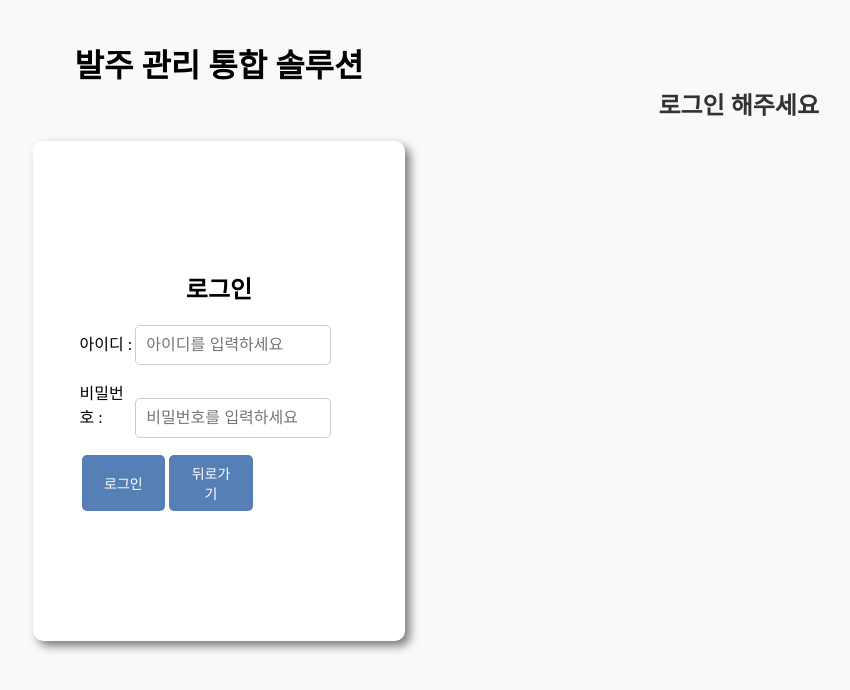
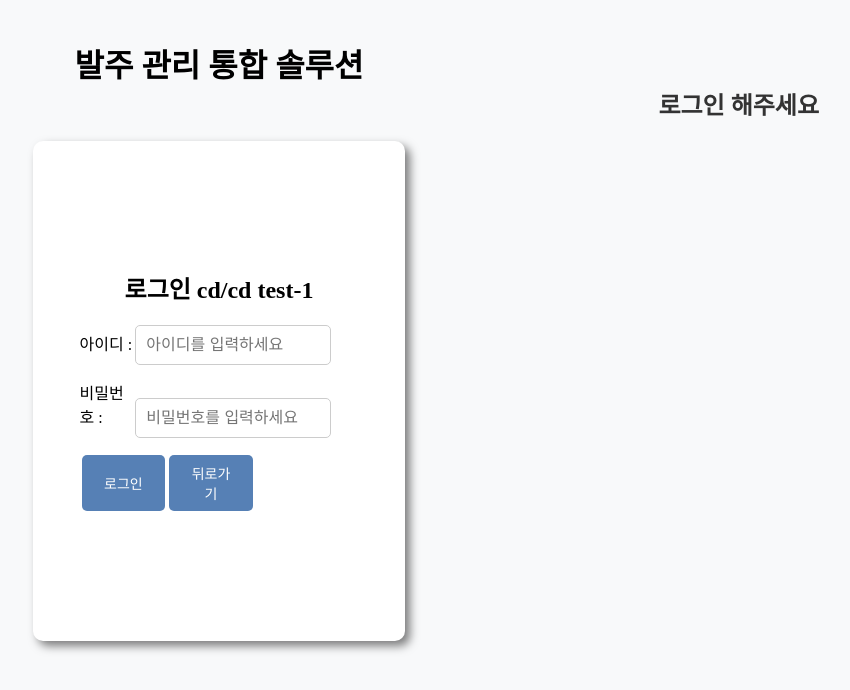
Before and after one commit to seosangwon/Devcourse-Team2, a React (Create React App) app in the folder front/: page / in a window 1280 px wide. Shown: the top 690 px of the page, without its empty margins (421-1271 px from the left). Built offline with nearby package versions, Linux system fonts and the light colour scheme.

Commit message:
test : ci/cd test-1
Login.js에 로그인 태그 이름 수정

```diff
--- a/front/src/components/Login.js
+++ b/front/src/components/Login.js
@@ -30,7 +30,7 @@ function Login({ onLogin, handleBack }) {
     return (
         <form onSubmit={handleLogin}>
             <div className="inputform">
-                <div className='formInfo'>로그인</div>
+                <div className='formInfo'>로그인 cd/cd test-1</div>
             <div>
                 <span className="input-info">아이디 :</span>
                 <input className="auth-input" type="text" value={loginId} onChange={(e) => setLoginId(e.target.value)} placeholder="아이디를 입력하세요" required />
```
